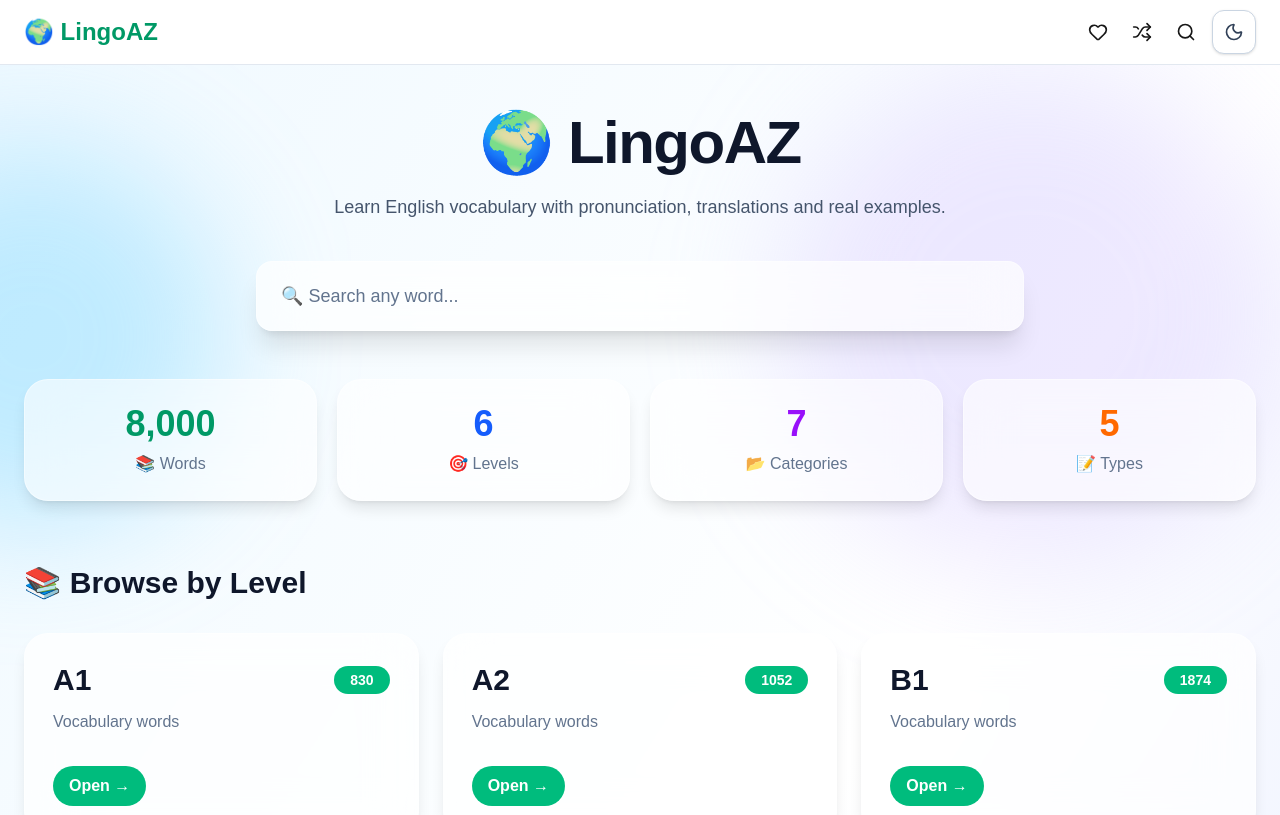
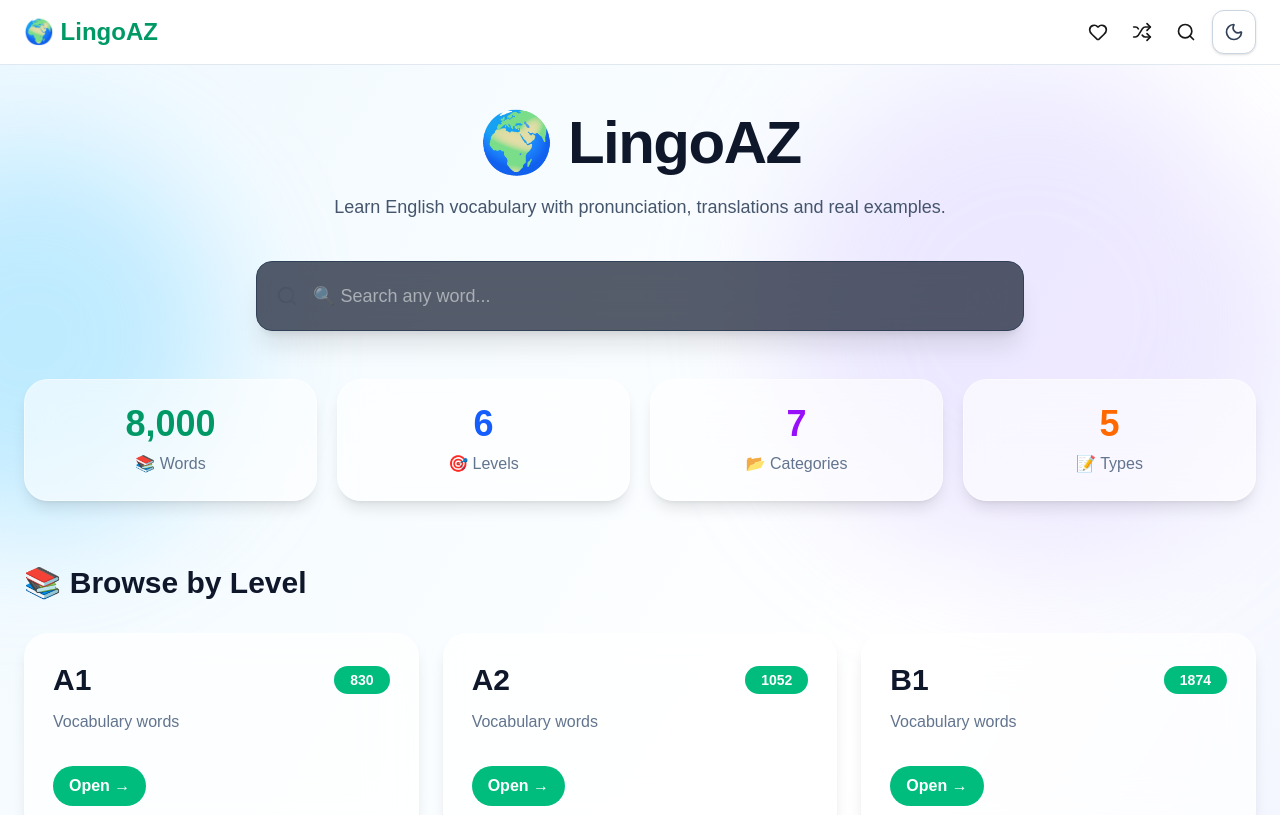
Before and after one commit to ZohraSS/LingoAZ, a Next.js app: page / in a window 1280 px wide. Shown: the top 815 px of the page. Built offline with nearby package versions, Linux system fonts and the light colour scheme.

Commit message:
feat: add live search to homepage

```diff
--- a/app/page.tsx
+++ b/app/page.tsx
@@ -2,6 +2,7 @@ import Link from "next/link";
 import { words } from "@/data";
 import { categories } from "@/data/categories";
 import { vocabularyTypes } from "@/data/types";
+import HomeSearch from "@/components/HomeSearch";
 
 const levels = [
   "A1",
@@ -39,14 +40,8 @@ export default function HomePage() {
             translations and real examples.
           </p>
 
-          <Link
-            href="/search"
-            className="mx-auto mt-10 block w-full max-w-3xl"
-          >
-            <div className="rounded-2xl border border-white/40 bg-white/70 px-6 py-5 text-left text-lg text-slate-500 shadow-xl backdrop-blur-xl transition hover:border-emerald-500 dark:border-slate-700 dark:bg-slate-900/70 dark:text-slate-400">
-              🔍 Search any word...
-            </div>
-          </Link>
+          {/* LIVE SEARCH */}
+          <HomeSearch />
 
           {/* Statistics */}
           <div className="mt-12 grid grid-cols-2 gap-5 md:grid-cols-4">
@@ -55,6 +50,7 @@ export default function HomePage() {
               <h3 className="text-4xl font-black text-emerald-600">
                 {words.length.toLocaleString()}
               </h3>
+
               <p className="mt-2 text-slate-500 dark:text-slate-400">
                 📚 Words
               </p>
@@ -64,6 +60,7 @@ export default function HomePage() {
               <h3 className="text-4xl font-black text-blue-600">
                 {levels.length}
               </h3>
+
               <p className="mt-2 text-slate-500 dark:text-slate-400">
                 🎯 Levels
               </p>
@@ -73,6 +70,7 @@ export default function HomePage() {
               <h3 className="text-4xl font-black text-purple-600">
                 {categories.length}
               </h3>
+
               <p className="mt-2 text-slate-500 dark:text-slate-400">
                 📂 Categories
               </p>
@@ -82,6 +80,7 @@ export default function HomePage() {
               <h3 className="text-4xl font-black text-orange-500">
                 {vocabularyTypes.length}
               </h3>
+
               <p className="mt-2 text-slate-500 dark:text-slate-400">
                 📝 Types
               </p>
@@ -113,6 +112,7 @@ export default function HomePage() {
                 >
 
                   <div className="flex items-center justify-between">
+
                     <h3 className="text-3xl font-bold">
                       {level}
                     </h3>
@@ -120,6 +120,7 @@ export default function HomePage() {
                     <span className="rounded-full bg-emerald-500 px-4 py-1 text-sm font-bold text-white">
                       {count}
                     </span>
+
                   </div>
 
                   <p className="mt-3 text-slate-500 dark:text-slate-400">
@@ -217,6 +218,7 @@ export default function HomePage() {
               <h3 className="text-lg font-semibold">
                 ❤️ Favorites
               </h3>
+
               <p className="mt-2 text-sm text-slate-500 dark:text-slate-400">
                 Your saved words
               </p>
@@ -229,6 +231,7 @@ export default function HomePage() {
               <h3 className="text-lg font-semibold">
                 🎲 Random Word
               </h3>
+
               <p className="mt-2 text-sm text-slate-500 dark:text-slate-400">
                 Discover a random word
               </p>
@@ -241,6 +244,7 @@ export default function HomePage() {
               <h3 className="text-lg font-semibold">
                 🔥 Most Popular
               </h3>
+
               <p className="mt-2 text-sm text-slate-500 dark:text-slate-400">
                 Explore popular vocabulary
               </p>
@@ -253,6 +257,7 @@ export default function HomePage() {
               <h3 className="text-lg font-semibold">
                 ⭐ Recently Added
               </h3>
+
               <p className="mt-2 text-sm text-slate-500 dark:text-slate-400">
                 Explore new vocabulary
               </p>
--- /dev/null
+++ b/components/HomeSearch.tsx
@@ -0,0 +1,112 @@
+"use client";
+
+import Link from "next/link";
+import { Search, ArrowRight } from "lucide-react";
+import { useMemo, useState } from "react";
+import { words } from "@/data";
+
+export default function HomeSearch() {
+  const [query, setQuery] = useState("");
+
+  const results = useMemo(() => {
+    const q = query.trim().toLowerCase();
+
+    if (!q) return [];
+
+    return words
+      .filter((word) => {
+        const wordText = (word.word || "").toLowerCase();
+        const azText = (word.az || "").toLowerCase();
+        const ruText = (word.ru || "").toLowerCase();
+        const definitionText = (word.definition || "").toLowerCase();
+
+        return (
+          wordText.includes(q) ||
+          azText.includes(q) ||
+          ruText.includes(q) ||
+          definitionText.includes(q)
+        );
+      })
+      .slice(0, 8);
+  }, [query]);
+
+  function handleKeyDown(e: React.KeyboardEvent<HTMLInputElement>) {
+    if (e.key === "Enter" && query.trim()) {
+      window.location.href = `/search?q=${encodeURIComponent(query.trim())}`;
+    }
+  }
+
+  return (
+    <div className="relative mx-auto mt-10 w-full max-w-3xl">
+      <div className="relative">
+        <Search
+          size={22}
+          className="absolute left-5 top-1/2 -translate-y-1/2 text-slate-400"
+        />
+
+        <input
+          value={query}
+          onChange={(e) => setQuery(e.target.value)}
+          onKeyDown={handleKeyDown}
+          placeholder="🔍 Search any word..."
+          className="w-full rounded-2xl border border-slate-700 bg-slate-900/70 px-14 py-5 text-lg text-white shadow-xl outline-none backdrop-blur-xl transition focus:border-emerald-500 focus:ring-2 focus:ring-emerald-500/20"
+        />
+      </div>
+
+      {query.trim() && (
+        <div className="absolute left-0 right-0 top-full z-50 mt-3 overflow-hidden rounded-2xl border border-slate-700 bg-slate-950/95 shadow-2xl backdrop-blur-xl">
+          {results.length > 0 ? (
+            <div className="divide-y divide-slate-800">
+              {results.map((word) => (
+                <Link
+                  key={word.id}
+                  href={`/word/${word.id}`}
+                  onClick={() => setQuery("")}
+                  className="flex items-center justify-between px-5 py-4 transition hover:bg-slate-800"
+                >
+                  <div className="min-w-0">
+                    <div className="flex items-center gap-3">
+                      <span className="truncate text-lg font-bold text-white">
+                        {word.word}
+                      </span>
+
+                      <span className="rounded-full bg-emerald-500 px-2.5 py-0.5 text-xs font-bold text-white">
+                        {word.level}
+                      </span>
+                    </div>
+
+                    <p className="mt-1 truncate text-sm text-slate-400">
+                      {word.az || word.ru || word.definition || ""}
+                    </p>
+                  </div>
+
+                  <ArrowRight
+                    size={18}
+                    className="ml-4 shrink-0 text-slate-500"
+                  />
+                </Link>
+              ))}
+
+              <Link
+                href={`/search?q=${encodeURIComponent(query.trim())}`}
+                className="block px-5 py-4 text-center font-semibold text-emerald-400 transition hover:bg-slate-800"
+              >
+                View all results →
+              </Link>
+            </div>
+          ) : (
+            <div className="px-5 py-6 text-center">
+              <p className="font-semibold text-white">
+                No words found
+              </p>
+
+              <p className="mt-1 text-sm text-slate-400">
+                Try another word or translation.
+              </p>
+            </div>
+          )}
+        </div>
+      )}
+    </div>
+  );
+}
```
